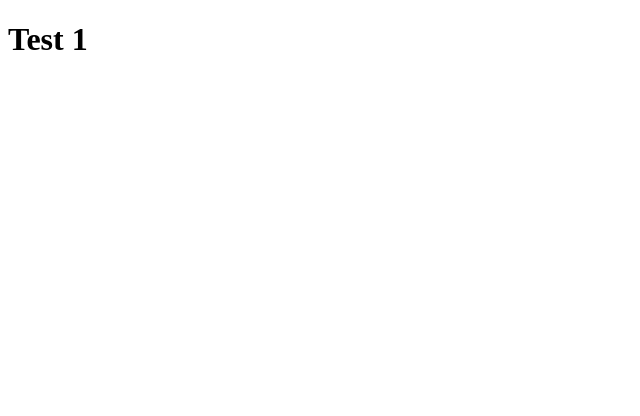
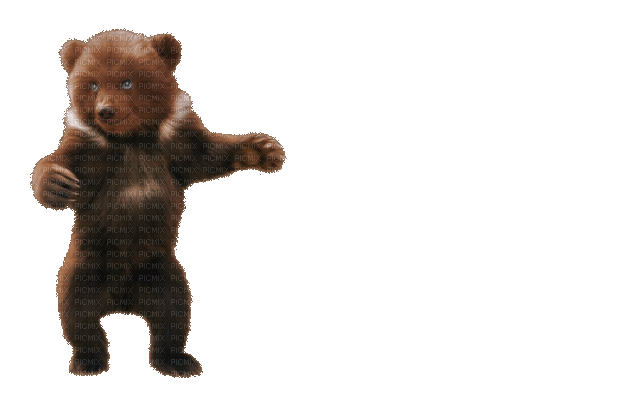
Before and after one commit to CalumFelstead/F28WPLAB2, a website: page index.html in a window 1280 px wide. Shown: the whole page, without its empty margins (0-640 px from the left). Drawn offline with Linux system fonts and the light colour scheme.

Commit message:
Project Structure Added.

```diff
--- a/index.html
+++ b/index.html
@@ -5,6 +5,15 @@
     <title>Title</title>
 </head>
 <body>
-<h1>Test 1</h1>
+<div id="title">
+</div>
+<div id="scores">
+
+</div>
+<div id="board">
+    <img src="./images/bear.gif" id="bear" alt="bear">
+
+</div>
 </body>
+
 </html>
--- /dev/null
+++ b/package.json
@@ -0,0 +1,6 @@
+{
+  "name": "F28WPLAB2",
+  "version": "1.0.0",
+  "dependencies": {
+  }
+}
```
Also changed, not shown: game.css (added), game.js (added), images/bear.gif (added), images/bee.gif (added), 1 other file.
